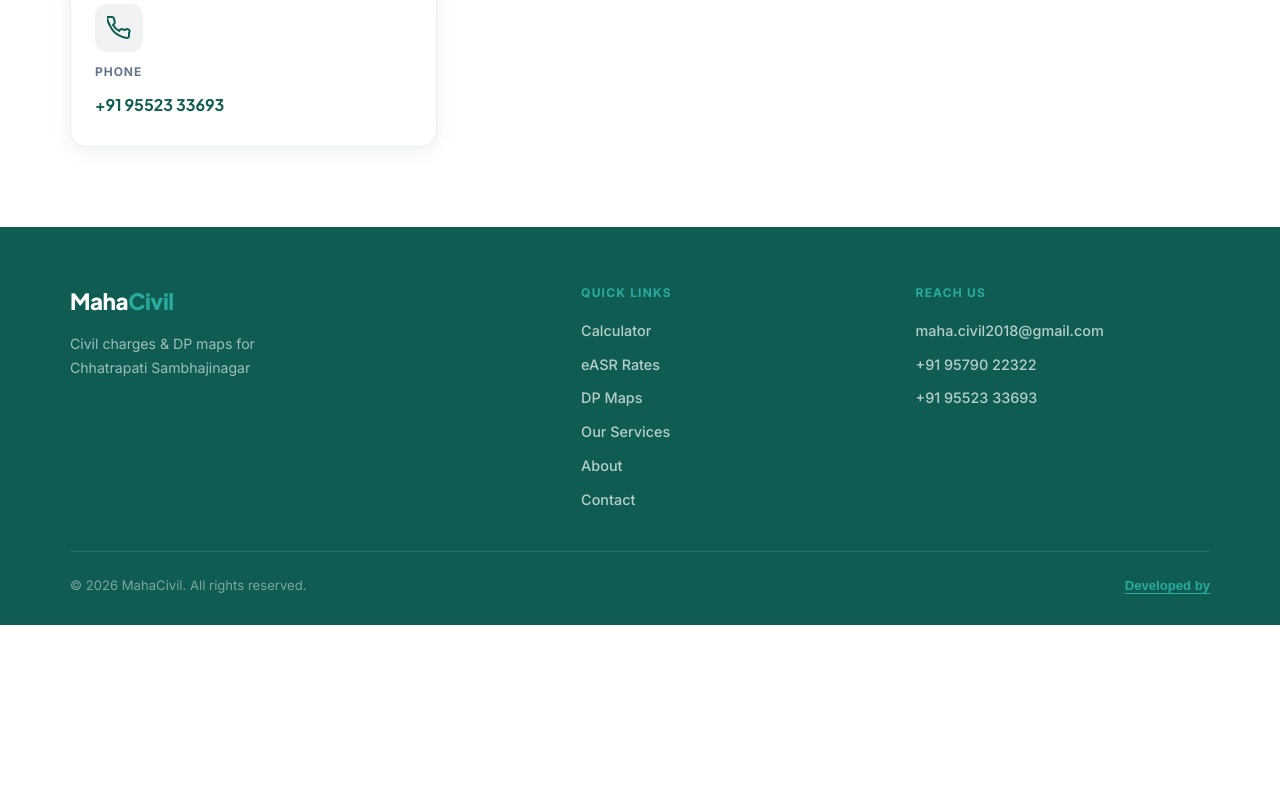
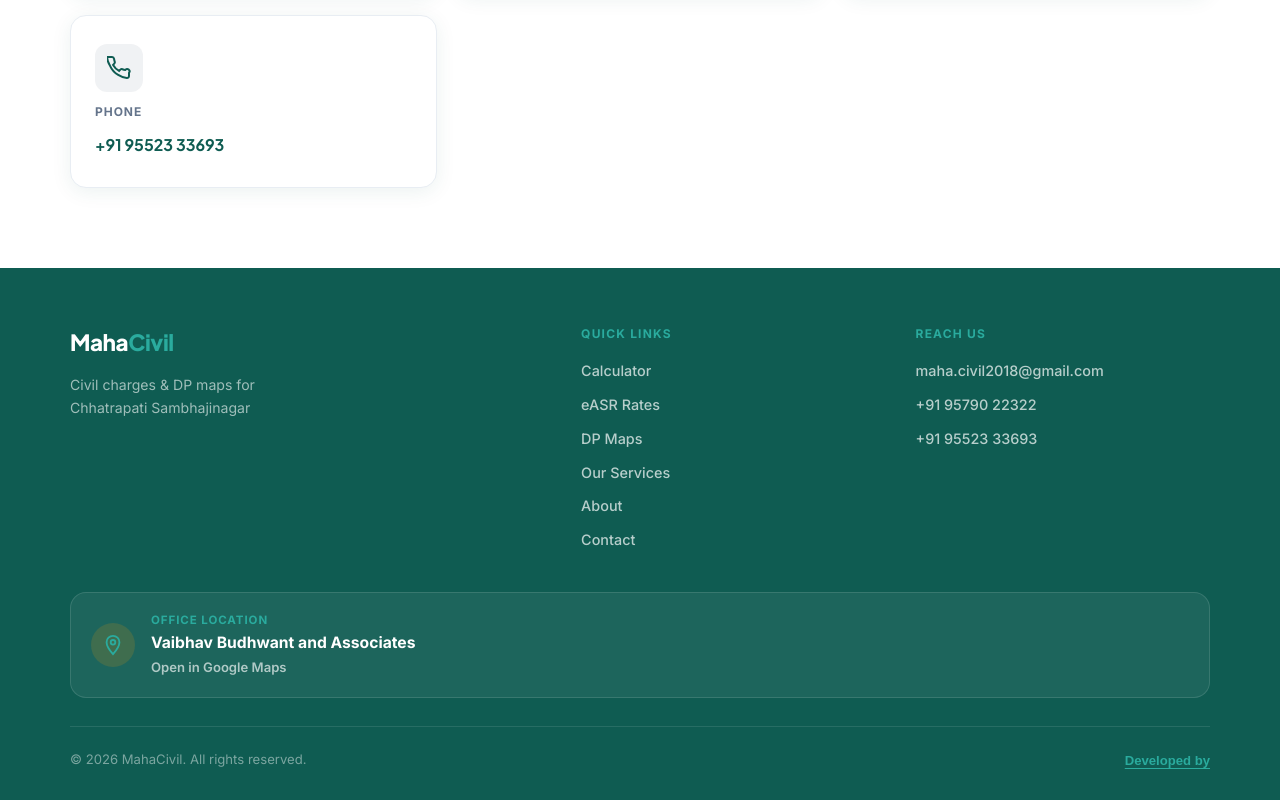
Before and after one commit to MaheshThombare07/mahacivil-onlyweb, a website: page Website-User/index.html in a window 1280 px wide. Shown: the part 6759-7559 px from the top of the page. Before the commit the page ends 7384 px from the top, so only its background shows below. Drawn offline with Linux system fonts and the light colour scheme; no server answers.

Commit message:
Google Location Added

```diff
--- a/Website-User/css/style.css
+++ b/Website-User/css/style.css
@@ -2111,6 +2111,13 @@ img, svg {
     word-break: normal;
 }
 
+.ct-map-hint {
+    margin: 10px 0 0;
+    font-size: 0.78rem;
+    font-weight: 600;
+    color: var(--maha-orange);
+}
+
 /* ── Footer ── */
 .site-footer {
     background: var(--maha-blue);
@@ -2191,6 +2198,74 @@ img, svg {
 
 .ft-contact a:hover {
     color: var(--maha-orange-light);
+}
+
+.ft-location {
+    padding: 0 0 28px;
+}
+
+.ft-location-link {
+    display: flex;
+    align-items: center;
+    gap: 16px;
+    padding: 18px 20px;
+    background: rgba(255, 255, 255, 0.06);
+    border: 1px solid rgba(255, 255, 255, 0.12);
+    border-radius: var(--radius-lg);
+    text-decoration: none;
+    color: inherit;
+    transition: background var(--transition), border-color var(--transition), transform var(--transition);
+}
+
+.ft-location-link:hover {
+    background: rgba(255, 255, 255, 0.1);
+    border-color: rgba(255, 255, 255, 0.22);
+    transform: translateY(-1px);
+}
+
+.ft-location-icon {
+    display: flex;
+    align-items: center;
+    justify-content: center;
+    width: 44px;
+    height: 44px;
+    border-radius: 50%;
+    background: rgba(255, 152, 0, 0.15);
+    color: var(--maha-orange-light);
+    flex-shrink: 0;
+}
+
+.ft-location-text {
+    display: flex;
+    flex-direction: column;
+    gap: 2px;
+    min-width: 0;
+}
+
+.ft-location-title {
+    font-size: 0.72rem;
+    font-weight: 700;
+    text-transform: uppercase;
+    letter-spacing: 0.08em;
+    color: var(--maha-orange-light);
+}
+
+.ft-location-name {
+    font-size: 0.98rem;
+    font-weight: 700;
+    color: var(--white);
+    line-height: 1.35;
+}
+
+.ft-location-action {
+    font-size: 0.82rem;
+    font-weight: 600;
+    color: rgba(255, 255, 255, 0.65);
+    margin-top: 2px;
+}
+
+.ft-location-link:hover .ft-location-action {
+    color: var(--white);
 }
 
 .ft-bottom {
--- a/Website-User/index.html
+++ b/Website-User/index.html
@@ -12,7 +12,7 @@
     <link rel="preconnect" href="https://fonts.googleapis.com">
     <link rel="preconnect" href="https://fonts.gstatic.com" crossorigin>
     <link href="https://fonts.googleapis.com/css2?family=Inter:wght@400;500;600;700;800&family=Plus+Jakarta+Sans:wght@600;700;800&display=swap" rel="stylesheet">
-    <link rel="stylesheet" href="css/style.css?v=14">
+    <link rel="stylesheet" href="css/style.css?v=15">
 </head>
 <body>
     <!-- Full-screen map modal -->
@@ -448,13 +448,14 @@
                 </div>
 
                 <div class="ct-wrap">
-                    <div class="ct-card ct-card-static">
+                    <a href="https://www.google.com/maps/place/Vaibhav+Budhwant+and+Associates/@19.8697283,75.335135,17z" class="ct-card" target="_blank" rel="noopener noreferrer" aria-label="Open office location in Google Maps">
                         <div class="ct-icon ct-icon-address">
                             <svg width="24" height="24" viewBox="0 0 24 24" fill="none" aria-hidden="true"><path d="M12 2C8.13 2 5 5.13 5 9c0 5.25 7 13 7 13s7-7.75 7-13c0-3.87-3.13-7-7-7z" stroke="currentColor" stroke-width="2"/><circle cx="12" cy="9" r="2.5" stroke="currentColor" stroke-width="2"/></svg>
                         </div>
                         <p class="ct-label" data-i18n="contactAddress">Address</p>
                         <p class="ct-value ct-value-multiline" data-i18n="contactAddressValue">Ground Floor, Chandrapushpa Sankul, Opp. 3M Car Care, Near HDFC Bank, Kalda Corner, Chhatrapati Sambhajinagar – 431001</p>
-                    </div>
+                        <p class="ct-map-hint" data-i18n="footerOpenMaps">Open in Google Maps</p>
+                    </a>
                     <a href="mailto:maha.civil2018@gmail.com" class="ct-card">
                         <div class="ct-icon">
                             <svg width="24" height="24" viewBox="0 0 24 24" fill="none" aria-hidden="true"><path d="M4 4h16a2 2 0 012 2v12a2 2 0 01-2 2H4a2 2 0 01-2-2V6a2 2 0 012-2z" stroke="currentColor" stroke-width="2"/><path d="M22 6l-10 7L2 6" stroke="currentColor" stroke-width="2"/></svg>
@@ -507,6 +508,18 @@
                         <a href="tel:9552333693">+91 95523 33693</a>
                     </div>
                 </div>
+            </div>
+            <div class="ft-location">
+                <a href="https://www.google.com/maps/place/Vaibhav+Budhwant+and+Associates/@19.8697283,75.335135,17z" class="ft-location-link" target="_blank" rel="noopener noreferrer">
+                    <span class="ft-location-icon" aria-hidden="true">
+                        <svg width="22" height="22" viewBox="0 0 24 24" fill="none"><path d="M12 2C8.13 2 5 5.13 5 9c0 5.25 7 13 7 13s7-7.75 7-13c0-3.87-3.13-7-7-7z" stroke="currentColor" stroke-width="2"/><circle cx="12" cy="9" r="2.5" stroke="currentColor" stroke-width="2"/></svg>
+                    </span>
+                    <span class="ft-location-text">
+                        <span class="ft-location-title" data-i18n="footerOfficeLocation">Office Location</span>
+                        <span class="ft-location-name" data-i18n="aboutCompanyName">Vaibhav Budhwant and Associates</span>
+                        <span class="ft-location-action" data-i18n="footerOpenMaps">Open in Google Maps</span>
+                    </span>
+                </a>
             </div>
             <div class="ft-bottom">
                 <p>&copy; <span id="year"></span> MahaCivil. <span data-i18n="footerRights">All rights reserved.</span></p>
@@ -594,7 +607,7 @@
 
     <script src="https://www.gstatic.com/firebasejs/12.14.0/firebase-app-compat.js"></script>
     <script src="https://www.gstatic.com/firebasejs/12.14.0/firebase-database-compat.js"></script>
-    <script src="js/i18n.js?v=5"></script>
+    <script src="js/i18n.js?v=6"></script>
     <script src="js/calculator.js?v=4"></script>
     <script src="js/pdf.js?v=4"></script>
     <script src="js/asr.js?v=10"></script>
--- a/Website-User/js/i18n.js
+++ b/Website-User/js/i18n.js
@@ -26,6 +26,8 @@ const I18N = {
         contactHighlight3: "DP maps & general queries",
         footerQuickLinks: "Quick Links",
         footerReachUs: "Reach Us",
+        footerOfficeLocation: "Office Location",
+        footerOpenMaps: "Open in Google Maps",
         resultPlaceholder: "Fill in the fields and click Calculate to see your receipt here.",
         aboutFeature1: "This website — full civil tools in your browser",
         aboutFeature2: "Maha Civil Android app — same tools on mobile",
@@ -234,6 +236,8 @@ const I18N = {
         contactHighlight3: "DP नकाशे आणि सामान्य चौकशी",
         footerQuickLinks: "द्रुत दुवे",
         footerReachUs: "आमच्याशी संपर्क",
+        footerOfficeLocation: "कार्यालयाचे स्थान",
+        footerOpenMaps: "Google Maps मध्ये उघडा",
         resultPlaceholder: "फील्ड भरा आणि पावती पाहण्यासाठी गणना करा क्लिक करा.",
         aboutFeature1: "ही वेबसाइट — ब्राउझरमध्ये सर्व सिव्हिल साधने",
         aboutFeature2: "महा सिव्हिल Android अॅप — मोबाइलवर समान साधने",
```
